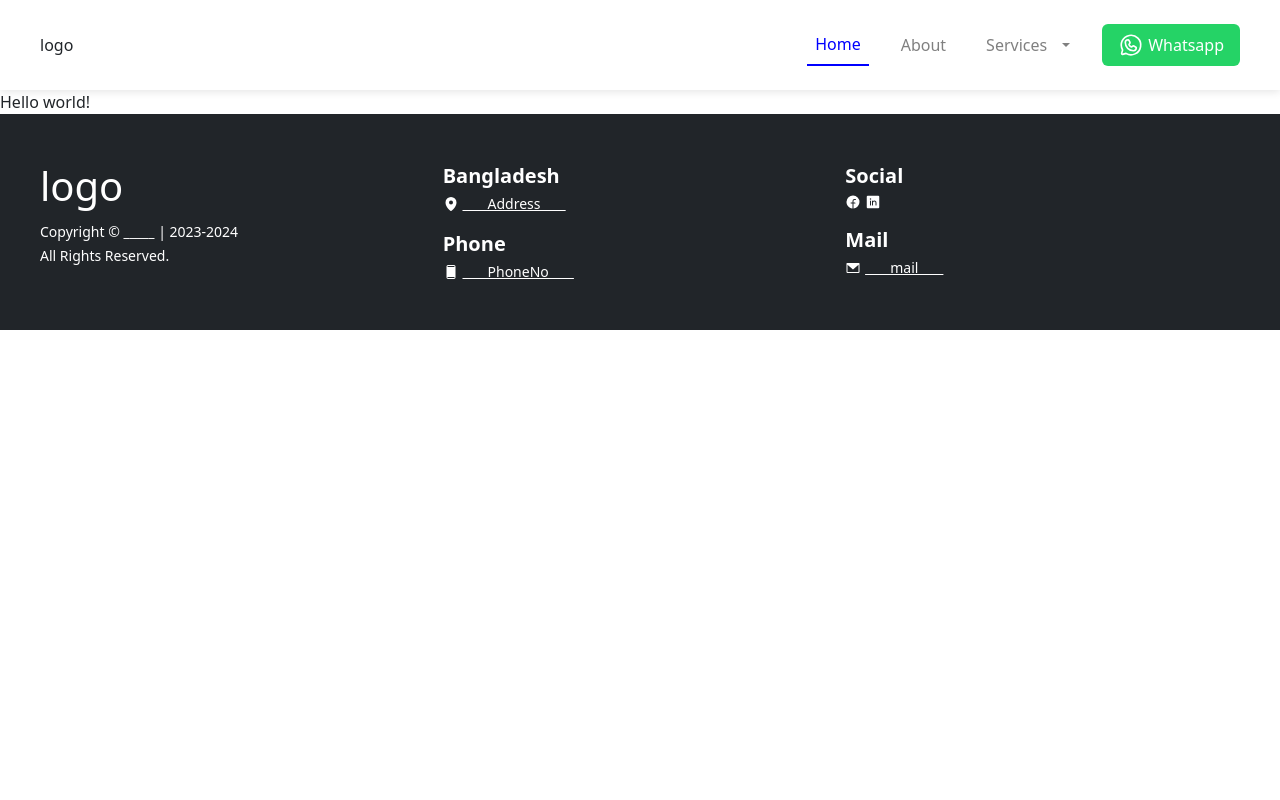
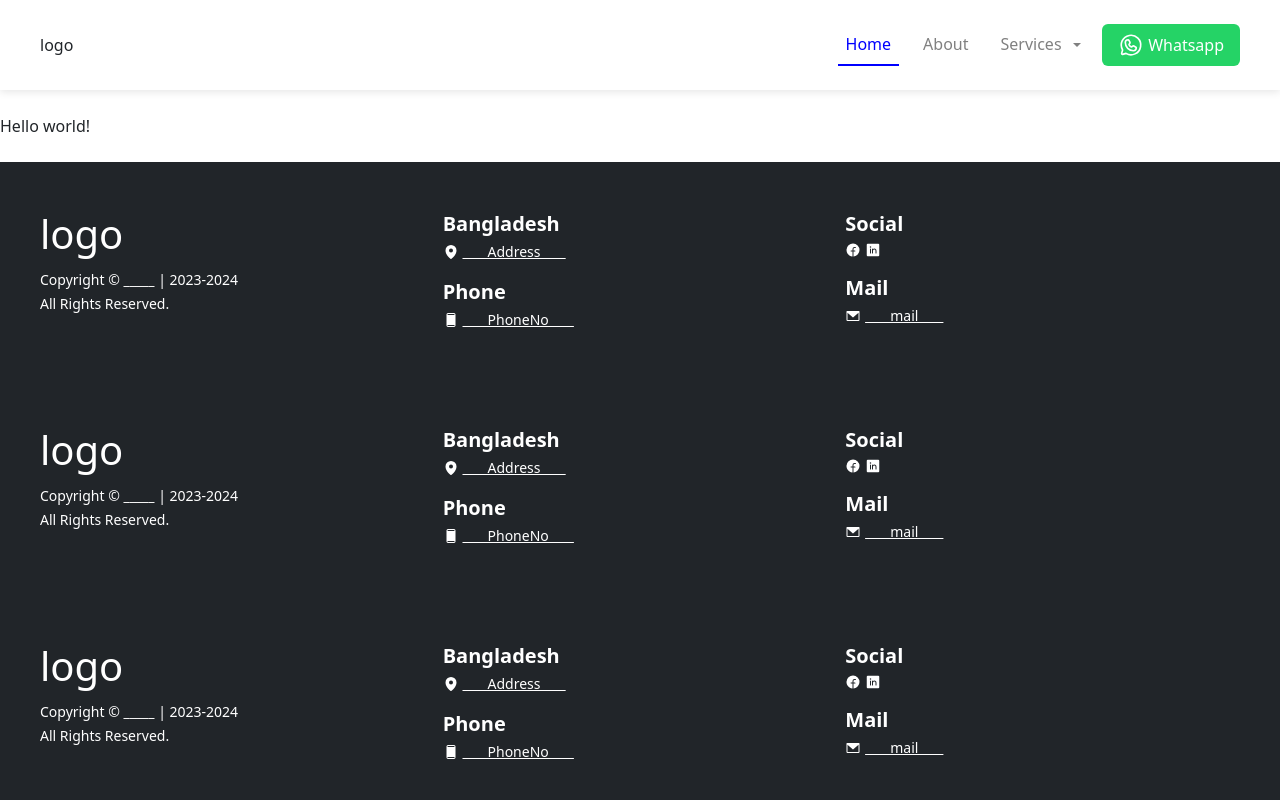
Before and after one commit to Chy-Zaber-Bin-Zahid/CodeSync5, a Next.js app: page / in a window 1280 px wide. Shown: the top 800 px of the page. Built offline with nearby package versions, Linux system fonts and the light colour scheme.

Commit message:
navbar bug fixed

```diff
--- a/app/globals.css
+++ b/app/globals.css
@@ -2,12 +2,13 @@
 @tailwind components;
 @tailwind utilities;
 
+/* Navbar */
 .dropdown-toggle{
     background-color: white !important;
     color: #808080 !important;
     border: none !important;
     transition: color 300ms !important;
-    padding: 0rem .5rem !important;
+    padding: 0rem .3rem !important;
     border-radius: 0 !important;
 }
 
--- a/app/layout.tsx
+++ b/app/layout.tsx
@@ -19,6 +19,9 @@ export default function RootLayout({
         <Navbar />
         {children}
         <Footer />
+        <Footer />
+        <Footer />
+        <Footer />
       </body>
     </html>
   );
--- a/app/page.tsx
+++ b/app/page.tsx
@@ -1,6 +1,6 @@
 export default function Home() {
   return (
-    <div>
+    <div className="py-4">
       Hello world!
     </div>
   );
--- a/components/Navbar.tsx
+++ b/components/Navbar.tsx
@@ -10,17 +10,18 @@ import { WhatsappLogo } from 'phosphor-react';
 
 function Navbar() {
     const currentPath = usePathname();
-    const baseLinkClass = "px-2 py-2 transition-all duration-300 no-underline";
-    const baseLinkActiveClass = "text-nav-active border-b-2 border-nav-active hover:text-nav-active";
+    const baseLinkCommonClass = "px-2 py-2 transition-all duration-300 no-underline border-b-2";
+    const baseLinkActiveClass = "text-nav-active border-nav-active hover:text-nav-active";
+    const baseLinkDefaultClass = "hover:text-nav-hover text-nav-default border-b-white";
     return (
-        <div className='sticky top-0 shadow-nav-shadow p-4 z-50'>
+        <div className='sticky top-0 shadow-nav-shadow p-4 z-50 bg-white'>
             <div className="flex gap-2 justify-between items-center max-w-big-screen mx-auto" >
                 <div>logo</div>
-                <div className='flex justify-between items-center gap-4' >
-                    <Link href="/" className={`${baseLinkClass} ${currentPath === "/" ? baseLinkActiveClass : "hover:text-nav-hover text-nav-default"}`}>Home</Link>
-                    <Link href="/about" className={`${baseLinkClass} ${currentPath === "/about" ? baseLinkActiveClass : "hover:text-nav-hover text-nav-default"}`}>About</Link>
+                <div className='flex justify-between items-center gap-3' >
+                    <Link href="/" className={`${baseLinkCommonClass} ${currentPath === "/" ? baseLinkActiveClass : baseLinkDefaultClass}`}>Home</Link>
+                    <Link href="/about" className={`${baseLinkCommonClass} ${currentPath === "/about" ? baseLinkActiveClass : baseLinkDefaultClass}`}>About</Link>
                     <Dropdown as={ButtonGroup}>
-                        <Link href="/services" className={`${baseLinkClass} ${currentPath === "/services" ? baseLinkActiveClass : "hover:text-nav-hover text-nav-default p-0"}`}>Services</Link>
+                        <Link href="/services" className={`${baseLinkCommonClass} ${currentPath === "/services" ? baseLinkActiveClass : "hover:text-nav-hover text-nav-default p-0 border-b-white"}`}>Services</Link>
 
                         <Dropdown.Toggle split variant="success" id="dropdown-split-basic" className={`dropdown-toggle ${currentPath === "/services" ? "dropdown-toggle-active" : ""
                             }`} />
```
